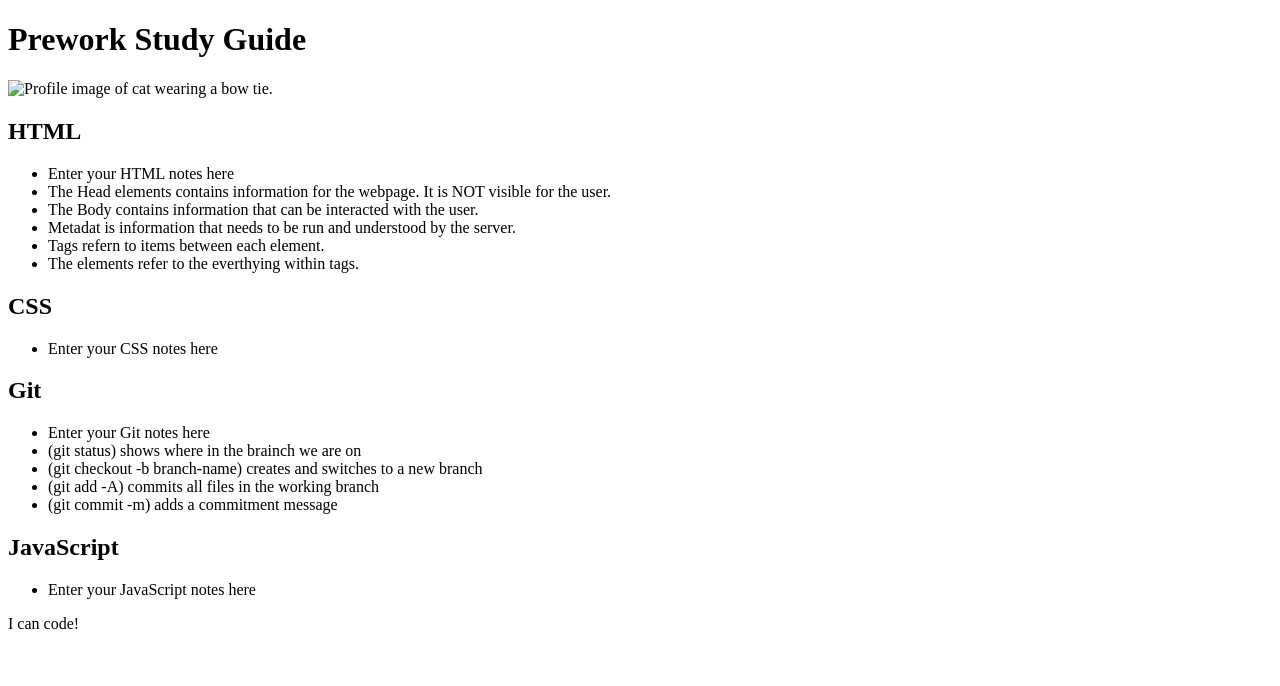
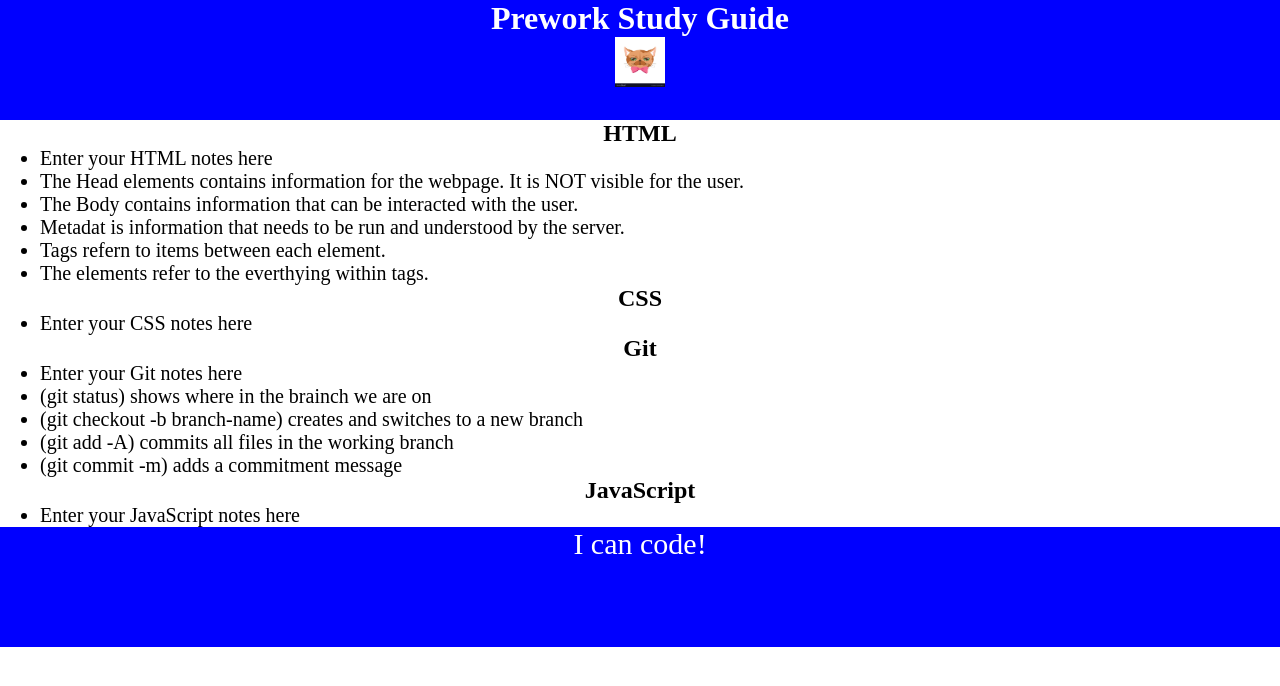
Before and after one commit to sentorus67/Prework-Study-Guide, a plain HTML site: page index.html in a window 1280 px wide. Drawn offline with Linux system fonts and the light colour scheme; files that its build step writes are made by us from their sources.

Commit message:
Added CSS  to project

```diff
--- a/index.html
+++ b/index.html
@@ -4,6 +4,7 @@
     <meta charset="UTF-8" />
     <meta http-equiv="X-UA-Compatible" content="IE=edge" />
     <meta name="viewport" content="width=device-width, initial-scale=1.0" />
+    <link rel="stylesheet" href="./assets/style.css">
     <title>Prework Study Guide</title>
   </head>
   <body>
--- /dev/null
+++ b/style.css
@@ -0,0 +1,35 @@
+* {
+    margin: 0;
+    padding: 0;
+}
+
+header,
+footer {
+    width: 100%;
+    height: 120px;
+    background-color: blue;
+    color: white;
+}
+
+h1,
+h2 {
+    text-align: center;
+}
+
+img {
+    display: block;
+    height: 50px;
+    width: 50px;
+    margin-left: auto;
+    margin-right: auto;
+}
+
+ul {
+    padding-left: 40px;
+    font-size: 20px;
+}
+
+p {
+    text-align: center;
+    font-size: 30px;
+  }
```
Also changed, not shown: assets/bowtie-cat.png (added).
